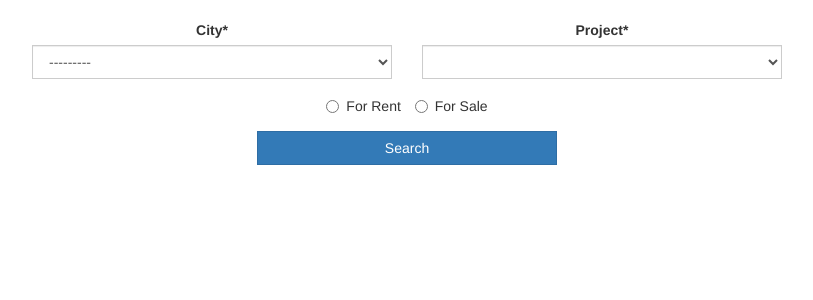
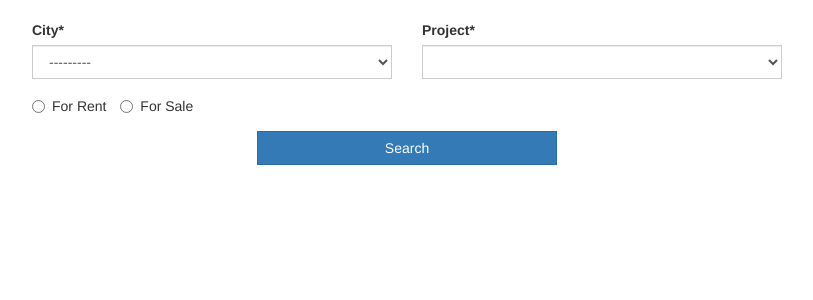
Before and after one commit to utkbansal/gharonda, a Django app: page / in a window 1280 px wide. Shown: the part 67-367 px from the top of the page, without its empty margins (233-1046 px from the left). Run offline with Django 3.2, Linux system fonts and the light colour scheme; data that the repository does not hold is empty; some libraries are stand-ins or nearby versions.

Commit message:
Design Fixes for search page

```diff
--- a/properties/templates/search.html
+++ b/properties/templates/search.html
@@ -66,7 +66,8 @@
                                     <span class="glyphicon glyphicon-plus"></span>
                                     Add Property
                                 </button>
-                            </a></div></div>
+                            </a></div>
+                    </div>
                 </div>
             </div>
             <div class="col-md-2"></div>
--- a/static/css/dashboard.css
+++ b/static/css/dashboard.css
@@ -13,7 +13,3 @@
 #add-property-button {
     width: 300px;
 }
-
-.col-md-8 {
-    text-align: center;
-}
```
